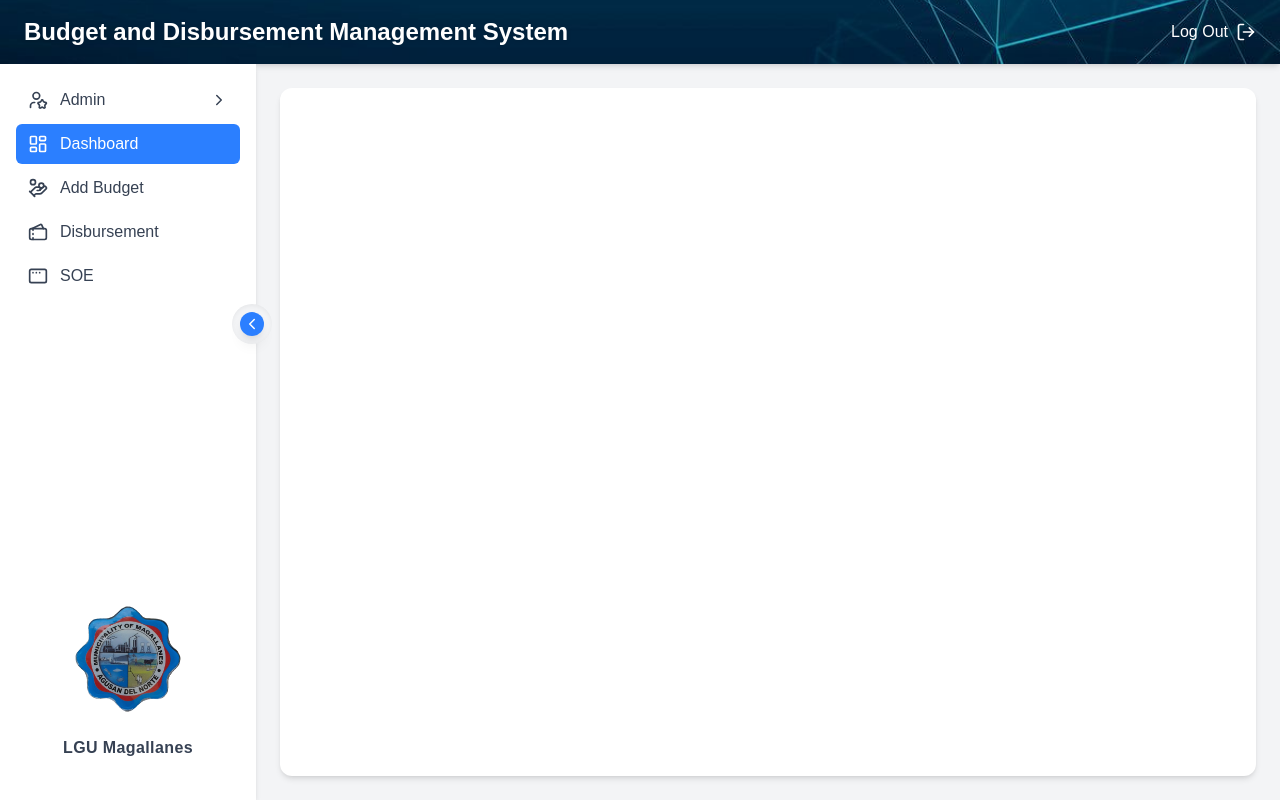
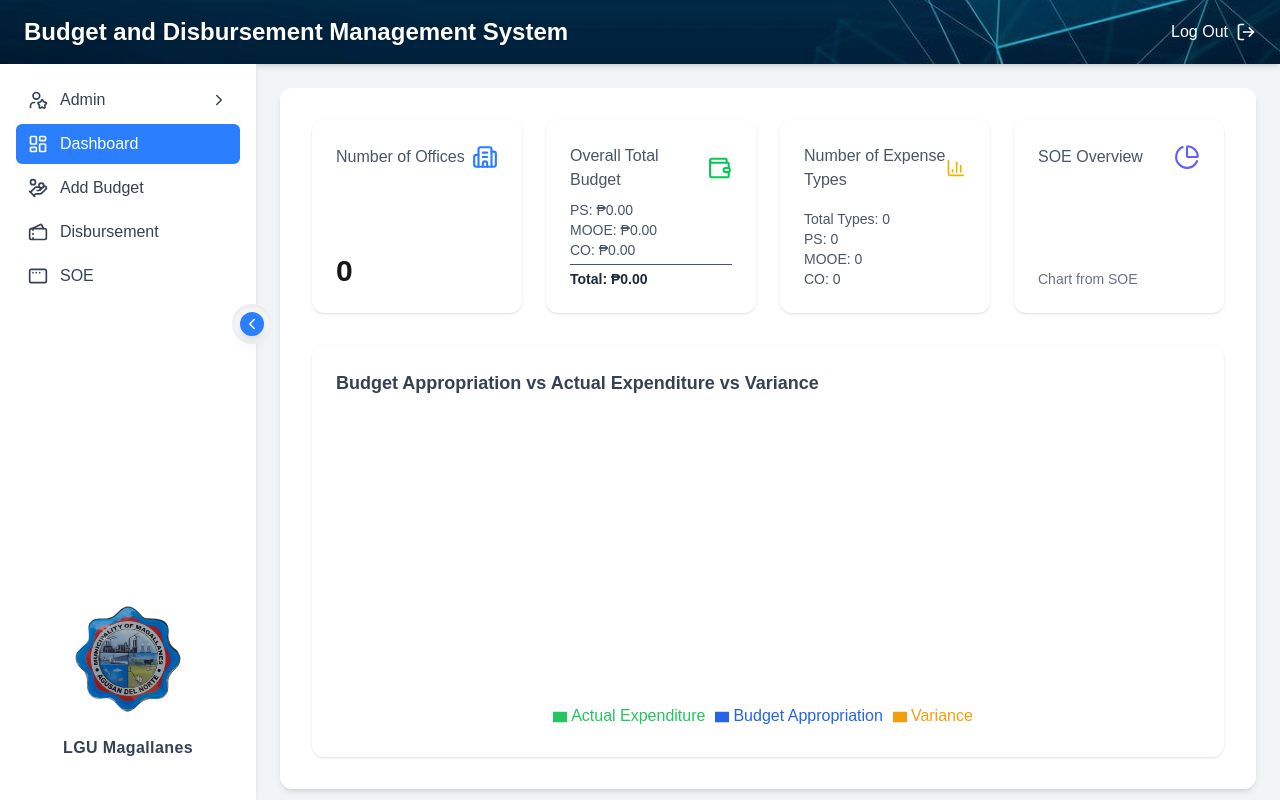
Before and after one commit to kingbenjamin1344/Budget-Disburse, a Next.js app: page /Dashboard in a window 1280 px wide. Built offline with nearby package versions, Linux system fonts and the light colour scheme.

Commit message:
dashboard ng mga sht

```diff
--- a/package.json
+++ b/package.json
@@ -13,7 +13,8 @@
     "lucide-react": "^0.545.0",
     "next": "15.5.4",
     "react": "19.1.0",
-    "react-dom": "19.1.0"
+    "react-dom": "19.1.0",
+    "recharts": "^3.2.1"
   },
   "devDependencies": {
     "@eslint/eslintrc": "^3",
--- a/src/app/Dashboard/page.tsx
+++ b/src/app/Dashboard/page.tsx
@@ -1,3 +1,132 @@
+"use client";
+
+import { useEffect, useState } from "react";
+import { Building2, Wallet, BarChart3, PieChart } from "lucide-react";
+import {
+  PieChart as RePieChart,
+  Pie,
+  Cell,
+  Tooltip,
+  Legend,
+  ResponsiveContainer,
+} from "recharts";
+
 export default function DashboardPage() {
-  return
+  // ---- DYNAMIC STATES ----
+  const [stats, setStats] = useState({
+    offices: 0,
+    totalBudget: { ps: 0, mooe: 0, co: 0 },
+    expenseTypes: 0,
+    expenseCounts: { ps: 0, mooe: 0, co: 0 },
+  });
+
+  const [chartData, setChartData] = useState([
+    { name: "Budget Appropriation", value: 0 },
+    { name: "Actual Expenditure", value: 0 },
+    { name: "Variance", value: 0 },
+  ]);
+
+  // ---- READY FOR FUTURE FETCH ----
+  useEffect(() => {
+    // When backend is ready, fetch API data here, example:
+    // const response = await fetch("/api/dashboard");
+    // const data = await response.json();
+    // setStats(data.stats);
+    // setChartData(data.chartData);
+  }, []);
+
+  const COLORS = ["#2563eb", "#22c55e", "#f59e0b"];
+
+  // ---- FORMAT HELPERS ----
+  const currency = (val: number) =>
+    new Intl.NumberFormat("en-PH", { style: "currency", currency: "PHP" }).format(val);
+
+  return (
+    <div className="space-y-8">
+      {/* === TOP CARDS === */}
+      <div className="grid grid-cols-1 sm:grid-cols-2 lg:grid-cols-4 gap-6">
+        {/* Offices */}
+        <div className="bg-white shadow rounded-xl p-6 flex flex-col justify-between">
+          <div className="flex items-center justify-between">
+            <h2 className="text-gray-600 font-medium">Number of Offices</h2>
+            <Building2 className="text-blue-500" size={26} />
+          </div>
+          <p className="text-3xl font-bold mt-3">{stats.offices}</p>
+        </div>
+
+        {/* Total Budget */}
+        <div className="bg-white shadow rounded-xl p-6 flex flex-col justify-between">
+          <div className="flex items-center justify-between">
+            <h2 className="text-gray-600 font-medium">Overall Total Budget</h2>
+            <Wallet className="text-green-500" size={26} />
+          </div>
+          <div className="text-sm mt-2 text-gray-600">
+            <p>PS: {currency(stats.totalBudget.ps)}</p>
+            <p>MOOE: {currency(stats.totalBudget.mooe)}</p>
+            <p>CO: {currency(stats.totalBudget.co)}</p>
+            <hr className="my-1" />
+            <p className="font-semibold text-gray-800">
+              Total:{" "}
+              {currency(
+                stats.totalBudget.ps +
+                  stats.totalBudget.mooe +
+                  stats.totalBudget.co
+              )}
+            </p>
+          </div>
+        </div>
+
+        {/* Expense Types */}
+        <div className="bg-white shadow rounded-xl p-6 flex flex-col justify-between">
+          <div className="flex items-center justify-between">
+            <h2 className="text-gray-600 font-medium">Number of Expense Types</h2>
+            <BarChart3 className="text-yellow-500" size={26} />
+          </div>
+          <div className="mt-3 text-sm text-gray-600">
+            <p>Total Types: {stats.expenseTypes}</p>
+            <p>PS: {stats.expenseCounts.ps}</p>
+            <p>MOOE: {stats.expenseCounts.mooe}</p>
+            <p>CO: {stats.expenseCounts.co}</p>
+          </div>
+        </div>
+
+        {/* Chart Preview */}
+        <div className="bg-white shadow rounded-xl p-6 flex flex-col justify-between">
+          <div className="flex items-center justify-between">
+            <h2 className="text-gray-600 font-medium">SOE Overview</h2>
+            <PieChart className="text-indigo-500" size={26} />
+          </div>
+          <p className="text-sm mt-3 text-gray-500">Chart from SOE</p>
+        </div>
+      </div>
+
+      {/* === PIE CHART SECTION === */}
+      <div className="bg-white rounded-xl shadow p-6">
+        <h3 className="text-lg font-semibold mb-4 text-gray-700">
+          Budget Appropriation vs Actual Expenditure vs Variance
+        </h3>
+        <div className="h-80">
+          <ResponsiveContainer width="100%" height="100%">
+            <RePieChart>
+              <Pie
+                data={chartData}
+                dataKey="value"
+                nameKey="name"
+                cx="50%"
+                cy="50%"
+                outerRadius={110}
+                label
+              >
+                {chartData.map((entry, index) => (
+                  <Cell key={`cell-${index}`} fill={COLORS[index % COLORS.length]} />
+                ))}
+              </Pie>
+              <Tooltip formatter={(value: number) => currency(value)} />
+              <Legend />
+            </RePieChart>
+          </ResponsiveContainer>
+        </div>
+      </div>
+    </div>
+  );
 }
```
Also changed, not shown: 1 other file (tests, documents, lock files or other folders).
